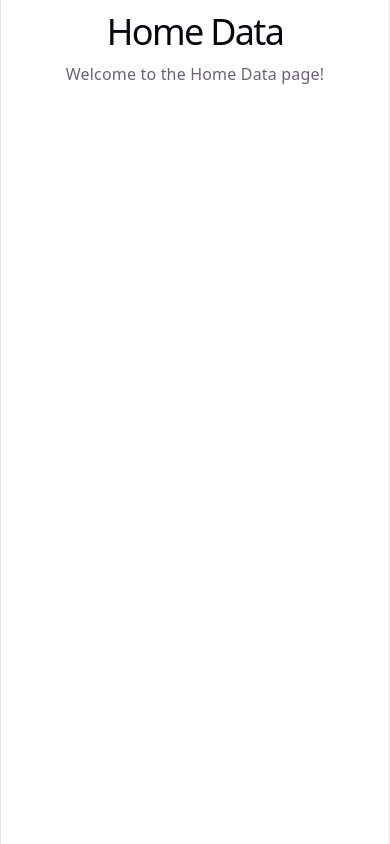
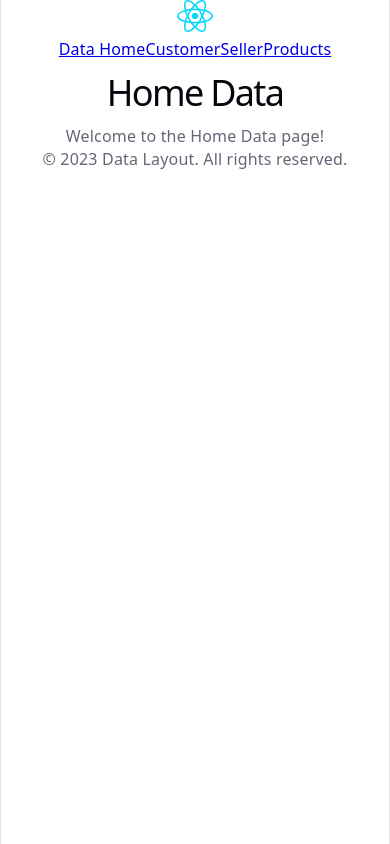
Before and after one commit to xoghub/react-pnz-app, a React (Vite) app: page /data in a window 390 px wide. Built offline with nearby package versions, Linux system fonts and the light colour scheme.

Commit message:
feat: react-route outlet

```diff
--- /dev/null
+++ b/src/data/DataLayout.css
@@ -0,0 +1,85 @@
+/* Reset basic margins */
+* {
+  margin: 0;
+  padding: 0;
+  box-sizing: border-box;
+}
+
+body {
+  font-family: Arial, sans-serif;
+}
+
+/* Header Container */
+.header-bar {
+  background-color: #333;
+  display: flex;
+  justify-content: space-between;
+  align-items: center;
+  padding: 15px 30px;
+  position: fixed;
+  top: 0;
+  width: 100%;
+  z-index: 1000;
+}
+
+/* Logo styling */
+.logo a {
+  color: #fff;
+  font-size: 24px;
+  font-weight: bold;
+  text-decoration: none;
+}
+
+/* Navigation Menu */
+.nav-menu ul {
+  list-style: none;
+  display: flex;
+}
+
+.nav-menu li {
+  margin-left: 20px;
+}
+
+.nav-menu a {
+  color: #f2f2f2;
+  text-decoration: none;
+  font-size: 17px;
+  padding: 8px 16px;
+  transition: background-color 0.3s ease;
+  border-radius: 4px;
+}
+
+/* Hover & Active States */
+.nav-menu a:hover {
+  background-color: #ddd;
+  color: #333;
+}
+
+.nav-menu a.active {
+  background-color: #04AA6D;
+  color: white;
+}
+
+/* Responsive Design for Small Screens */
+@media (max-width: 600px) {
+  .header-bar {
+    flex-direction: column;
+    align-items: flex-start;
+  }
+
+  .nav-menu ul {
+    flex-direction: column;
+    width: 100%;
+    margin-top: 15px;
+  }
+
+  .nav-menu li {
+    margin: 10px 0 0 0;
+    width: 100%;
+  }
+
+  .nav-menu a {
+    display: block;
+    width: 100%;
+  }
+}
--- /dev/null
+++ b/src/data/DataLayout.tsx
@@ -0,0 +1,27 @@
+import { Outlet } from "react-router";
+import reactLogo from "../assets/react.svg";
+
+
+export default function DataLayout() {
+    return (
+      <>
+        <header className="header-bar">
+          <a href="" className="logo">
+            <img src={reactLogo} className="framework" alt="React logo" />
+          </a>
+          <nav className="nav-menu">
+            <a href="/data">Data Home</a>
+            <a href="/data/customer">Customer</a>
+            <a href="/data/seller">Seller</a>
+            <a href="/data/products">Products</a>
+          </nav>
+        </header>
+        <div className="content">
+          <Outlet></Outlet>
+        </div>
+        <div className="data-footer">
+          <p>&copy; 2023 Data Layout. All rights reserved.</p>
+        </div>
+      </>
+    );
+}
--- a/src/main.tsx
+++ b/src/main.tsx
@@ -9,6 +9,7 @@ import Customer from './data/Customer.tsx'
 import Seller from './data/Seller.tsx'
 import Products from './data/Products.tsx'
 import Data from './data/Data.tsx'
+import DataLayout from './data/DataLayout.tsx'
 
 createRoot(document.getElementById("root")!).render(
   <StrictMode>
@@ -17,7 +18,7 @@ createRoot(document.getElementById("root")!).render(
       <Route path="/" element={<Home/>}></Route>
       <Route path="/app" element={<App />}></Route>
       <Route path="/about" element={<About />}></Route>
-      <Route path="/data">
+      <Route path="/data" element={<DataLayout />}>
         <Route index element={<Data />}></Route>
         <Route path="customer" element={<Customer />}></Route>
         <Route path="products" element={<Products />}></Route>
```
